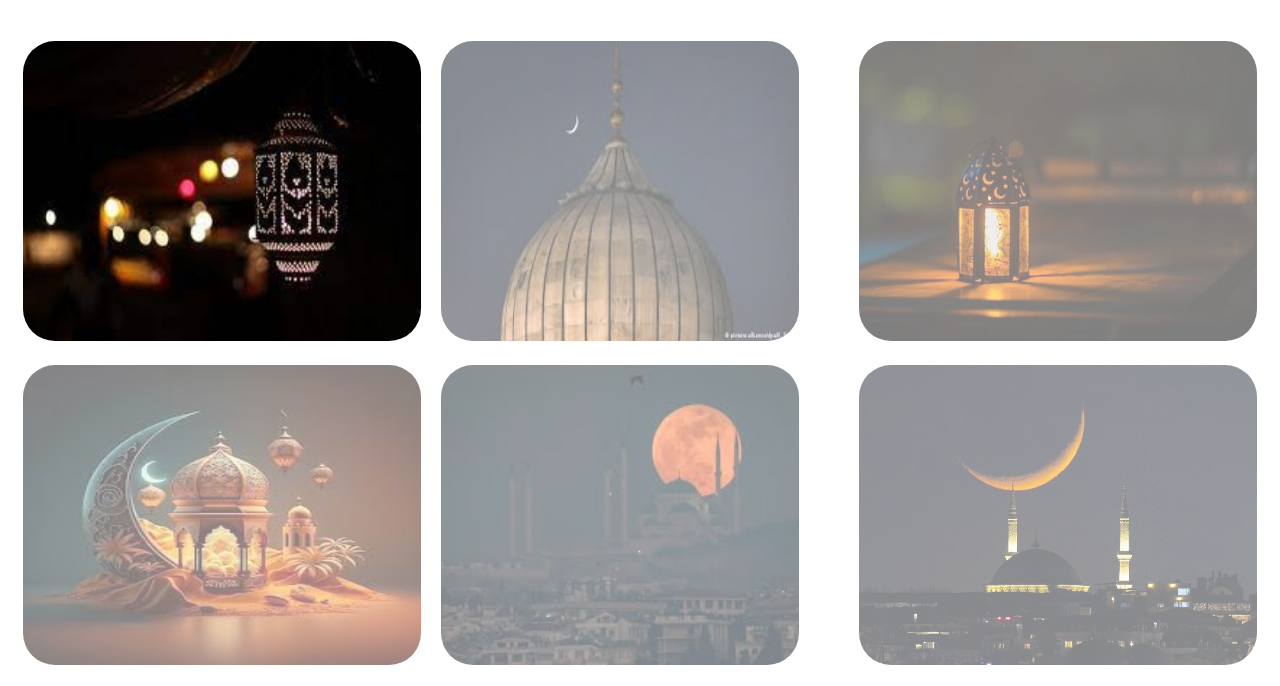
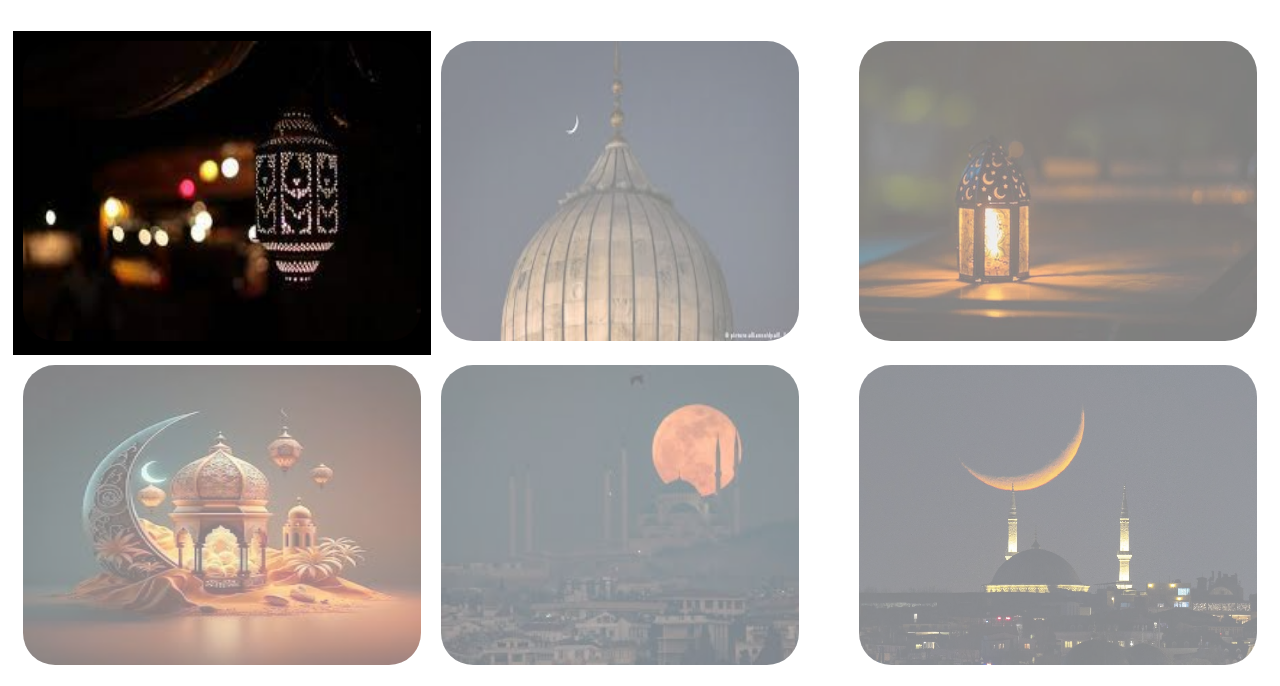
Before and after one commit to rakin-akbar/Apex, a plain HTML site: page pages/Gallery Muhammad Akbar Hossain Rakin.html in a window 1280 px wide. In both pictures the pointer is over the element 222 px from the left and 305 px from the top of the page. Shown: the part 112-798 px from the top of the page. Drawn offline with Linux system fonts and the light colour scheme.

Commit message:
background change

```diff
--- a/pages/Gallery Muhammad Akbar Hossain Rakin.html
+++ b/pages/Gallery Muhammad Akbar Hossain Rakin.html
@@ -36,7 +36,7 @@
             padding: 10px;
         }
         .Ims .images:hover {
-            background: none;
+            background: black;
             padding: 10px;
         }
         .Ims .images:hover img {
```
